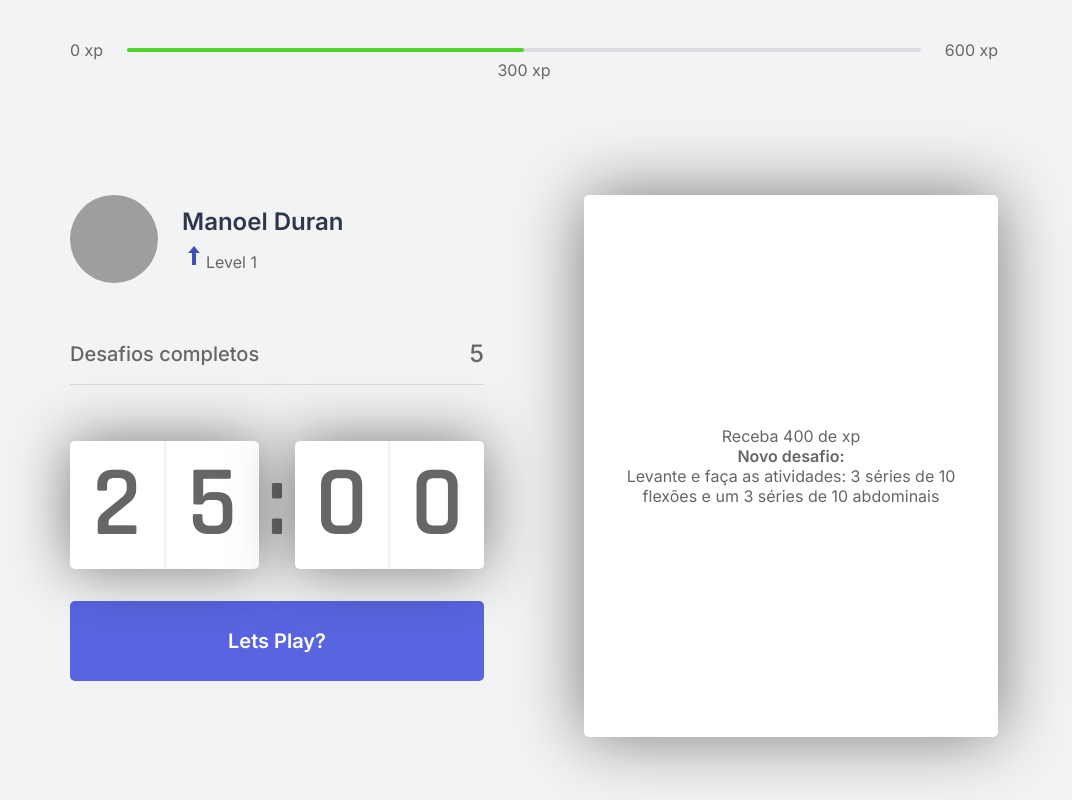
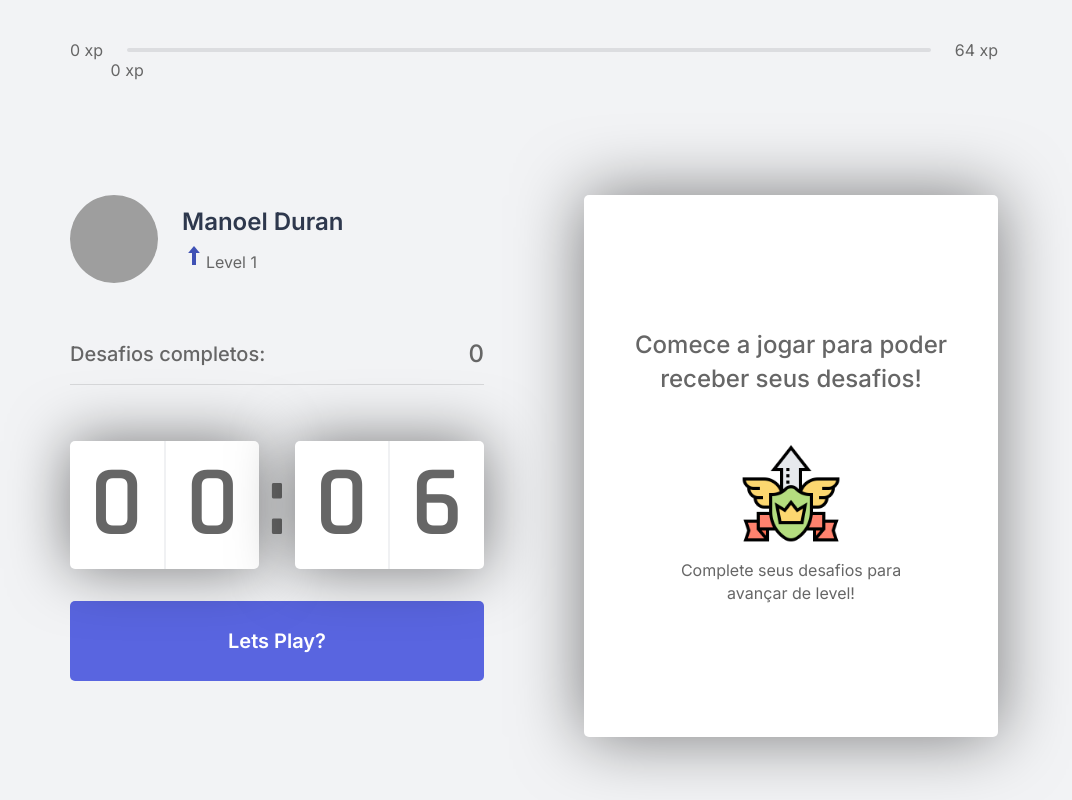
Before and after one commit to manoelduran/StudyBreak, a Next.js app: page / in a window 1280 px wide. Shown: the whole page, without its empty margins (106-1178 px from the left). Built offline with nearby package versions, Linux system fonts and the light colour scheme; grey boxes are pictures that could not be loaded.

Commit message:
countdownContext

```diff
--- /dev/null
+++ b/challenges.json
@@ -0,0 +1,62 @@
+[
+  {
+    "type": "body",
+    "description": "Estique um de seus braços com a palma da mão virada para frente e puxe os dedos para cima por 10 segundos por mão.",
+    "amount": 80
+  },
+  {
+    "type": "body",
+    "description": "Levante e faça o treino a seguir: 3 séries de 10 flexões e 3 séries de 10 abdominais.",
+    "amount": 60
+  },
+  {
+    "type": "body",
+    "description": "Puxe seu pescoço com a ajuda da mão para a direita e para a esquerda, permanecendo na posição por alguns segundos.",
+    "amount": 70
+  },
+  {
+    "type": "body",
+    "description": "Com as duas mãos na parte de trás da cabeça, leve-a para baixo, alongando a parte de trás da região.",
+    "amount": 60
+  },
+  {
+    "type": "body",
+    "description": "Cruze as pernas e desça com as mãos esticadas em direção ao chão. Repita o movimento com a outra perna na frente.",
+    "amount": 100
+  },
+  {
+    "type": "body",
+    "description": "Sentado, abra as pernas e tente encostar as palmas das mãos no chão, repita 3 vezes por 5 segundos.",
+    "amount": 80
+  },
+  {
+    "type": "body",
+    "description": "Puxe o joelho de encontro ao peito e segure, troque de perna após 10 segundos.",
+    "amount": 50
+  },
+  {
+    "type": "body",
+    "description": "Sentado, cruze uma perna e incline seu tronco à frente, troque de perna após 10 segundos.",
+    "amount": 80
+  },
+  {
+    "type": "eye",
+    "description": "Sentado, feche os olhos e cubra-os com as palmas da mão durante 2 minutos, depois abra normalmente.",
+    "amount": 90
+  },
+  {
+    "type": "eye",
+    "description": "Em algum ambiente aberto, olhe o mais longe que puder em quatro direções por 3s, mexa apenas os olhos. Repita 3 vezes.",
+    "amount": 140
+  },
+  {
+    "type": "eye",
+    "description": "Usando os polegares, massage a área abaixo das sobrancelhas em movimentos circulares por 15 segundos.",
+    "amount": 70
+  },
+  {
+    "type": "body",
+    "description": "Em pé, gire a cintura o máximo que puder para a esquerda, segure por cinco segundos. Repita para a direita.",
+    "amount": 90
+  }
+]
--- a/src/components/ChallengeBox/ChallengeBox.module.scss
+++ b/src/components/ChallengeBox/ChallengeBox.module.scss
@@ -33,3 +33,61 @@
     margin-bottom: 1rem;
   }
 }
+
+.challengeActive{
+  height: 100%;
+  display: flex;
+  flex-direction: column;
+  header{
+    color:var(--blue);
+    font-weight: 600;
+    font-size: 1.25rem;
+    padding: 0 2rem 1.5rem;
+    border-bottom: 1px solid var(--gray-line);
+  }
+  main{
+    flex: 1;
+    display: flex;
+    flex-direction: column;
+    align-items: center;
+    justify-content: center;
+    strong{
+      font-size: 2rem;
+      font-weight: 600;
+      color: var(--title);
+      margin: 1.5rem 0 1rem;
+    }
+    p{
+      line-height: 1.5;
+    }
+  }
+  footer{
+    display: grid;
+    grid-template-columns: repeat(2, 1fr);
+    gap: 1rem;
+  }
+  button{
+    height: 3rem;
+    display: flex;
+    align-items: center;
+    justify-content: center;
+    border: 0;
+    border-radius: 5px;
+    color: var(--white);
+    font-size: 1rem;
+    font-weight: 600;
+    transition:  filter 0.2s;
+  }
+  button:hover{
+    filter: brightness(0.9);
+  }
+}
+
+.challengeFailedButton{
+background: var(--red);
+}
+
+
+.challengeSucceededButton{
+  background: var(--green);
+}
--- a/src/components/ChallengeBox/ChallengeBox.tsx
+++ b/src/components/ChallengeBox/ChallengeBox.tsx
@@ -1,16 +1,35 @@
+import { useContext } from 'react';
+import { ChallengesContext } from '../../contexts/ChallengesContext';
 import styles from '../ChallengeBox/ChallengeBox.module.scss';
 export function ChallengeBox() {
-  const hasActiveChallenge = true;
+  const { activeChallenge, resetChallenge, completeChallenge } = useContext(ChallengesContext)
+
   return (
     <div className={styles.challengeBoxContainer}>
-      {hasActiveChallenge ? (
+      {activeChallenge ? (
         <div className={styles.challengeActive}>
-          <header>Receba 400 de xp</header>
+          <header>Receba {activeChallenge.amount} de xp</header>
           <main>
-            <img src="" alt="" />
+            <img src="/icons/workout.png" width="100px" height="100px" alt="" />
             <strong>Novo desafio:</strong>
-            <p>Levante e faça as atividades: 3 séries de 10 flexões e um 3 séries de 10 abdominais</p>
+            <p>{activeChallenge.description}</p>
           </main>
+          <footer>
+            <button
+              type="button"
+              className={styles.challengeFailedButton}
+              onClick={resetChallenge}
+            >
+              Falhei
+            </button>
+            <button
+              type="button"
+              className={styles.challengeSucceededButton}
+              onClick={completeChallenge}
+            >
+              Completei
+            </button>
+          </footer>
         </div>
       ) : (
         <div className={styles.challengeNotActive}>
--- a/src/components/CompletedChallenges/CompletedChallenges.tsx
+++ b/src/components/CompletedChallenges/CompletedChallenges.tsx
@@ -1,9 +1,12 @@
+import { useContext } from 'react';
+import { ChallengesContext } from '../../contexts/ChallengesContext';
 import styles from '../CompletedChallenges/CompletedChallenges.module.scss';
 export function CompletedChallenges() {
+  const { challengesCompleted } = useContext(ChallengesContext)
   return (
     <div className={styles.completedChallengesContainer}>
-      <span>Desafios completos</span>
-      <span>5</span>
+      <span>Desafios completos:</span>
+      <span>{challengesCompleted}</span>
     </div>
   );
 }
--- a/src/components/Countdown/Countdown.tsx
+++ b/src/components/Countdown/Countdown.tsx
@@ -1,11 +1,13 @@
 
-import { useState, useEffect } from 'react';
+import { useState, useEffect, useContext } from 'react';
+import { ChallengesContext } from '../../contexts/ChallengesContext';
 import styles from '../Countdown/Countdown.module.scss';
 
 let countdownTimeout: NodeJS.Timeout;
 
 export function Countdown() {
-  const [time, setTime] = useState(25 * 60);
+  const { startNewChallenge } = useContext(ChallengesContext)
+  const [time, setTime] = useState(0.1 * 60);
   const [isActive, setIsActive] = useState(false);
   const [hasFinished, setHasFinished] = useState(false);
   const minutes = Math.floor(time / 60);
@@ -20,7 +22,7 @@
   function handleResetCountdown() {
     clearTimeout(countdownTimeout);
     setIsActive(false);
-    setTime(25 * 60);
+    setTime(0.1 * 60);
   }
   useEffect(() => {
     if (isActive && time > 0) {
@@ -30,6 +32,7 @@
     } else if (isActive && time === 0) {
       setHasFinished(true)
       setIsActive(false);
+      startNewChallenge();
     }
   }, [isActive, time])
   return (
@@ -45,7 +48,7 @@
           <span>{secondRight}</span>
         </div>
       </div>
-      {hasFinished ?  (
+      {hasFinished ? (
         <button
           type="button"
           disabled
--- a/src/components/ExperienceBar/ExperienceBar.tsx
+++ b/src/components/ExperienceBar/ExperienceBar.tsx
@@ -1,16 +1,20 @@
+import { useContext } from 'react';
+import { ChallengesContext } from '../../contexts/ChallengesContext';
 import styles from '../ExperienceBar/styles.module.scss';
 
 export function ExperienceBar() {
+  const { currentExperience, experienceTonNextLevel } = useContext(ChallengesContext)
+  const percentToNextLevel = Math.round(currentExperience * 100) / (experienceTonNextLevel)
   return (
     <header className={styles.experienceBar}>
       <span>0 xp</span>
       <div className={styles.experience}>
-        <div style={{ width: '50%' }} />
-        <span className={styles.currentExperience} style={{ left: '50%' }}>
-          300 xp
+        <div style={{ width: `${percentToNextLevel}%` }} />
+        <span className={styles.currentExperience} style={{ left: `${percentToNextLevel}%` }}>
+          {currentExperience} xp
         </span>
       </div>
-      <span>600 xp</span>
+      <span>{experienceTonNextLevel} xp</span>
     </header>
   );
 }
--- a/src/components/Profile/Profile.tsx
+++ b/src/components/Profile/Profile.tsx
@@ -1,6 +1,9 @@
 import styles from '../Profile/Profile.module.scss';
 import { FcUp } from "react-icons/fc";
+import { useContext } from 'react';
+import { ChallengesContext } from '../../contexts/ChallengesContext';
 export function Profile() {
+  const { level } = useContext(ChallengesContext)
   return (
     <div className={styles.profileContainer}>
       <img src="https://github.com/manoelduran.png" alt="Manoel Duran" />
@@ -9,8 +12,8 @@
           Manoel Duran
         </strong>
         <p>
-          <FcUp  fontSize="1.5rem"/>
-          Level 1
+          <FcUp fontSize="1.5rem" />
+          Level {level}
         </p>
       </div>
     </div>
--- /dev/null
+++ b/src/contexts/ChallengesContext.tsx
@@ -0,0 +1,66 @@
+import { createContext, useState, ReactNode, useContext } from 'react';
+import challengs from '../../challenges.json';
+
+interface Challenge {
+  type: "body" | "eye";
+  description: string;
+  amount: number;
+}
+
+interface ChallengesContextData {
+  level: number;
+  currentExperience: number;
+  challengesCompleted: number;
+  activeChallenge: Challenge;
+  experienceTonNextLevel: number;
+  levelUp: () => void;
+  startNewChallenge: () => void;
+  resetChallenge: () => void;
+  completeChallenge: () => void;
+}
+
+interface ChallengesContextProviderProps {
+  children: ReactNode;
+}
+
+export const ChallengesContext = createContext({} as ChallengesContextData)
+
+export function ChallengesContextProvider({ children }: ChallengesContextProviderProps) {
+  const [level, setLevel] = useState(1);
+  const [currentExperience, setCurrentExperience] = useState(0);
+  const [challengesCompleted, setChallengesCompleted] = useState(0);
+  const [activeChallenge, setActiveChallenge] = useState(null);
+  const experienceTonNextLevel = Math.pow((level + 1) * 4, 2)
+  function levelUp() {
+    setLevel(level + 1);
+  }
+  function startNewChallenge() {
+    const randomChallengeIndex = Math.floor(Math.random() * challengs.length)
+    const challenge = challengs[randomChallengeIndex]
+    setActiveChallenge(challenge)
+  }
+
+  function resetChallenge() {
+    setActiveChallenge(null);
+  }
+
+  function completeChallenge() {
+    if (!activeChallenge) {
+      return
+    }
+    const { amount } = activeChallenge;
+    let finalExperience = currentExperience + amount;
+    if (finalExperience >= experienceTonNextLevel) {
+      finalExperience = finalExperience - experienceTonNextLevel;
+      levelUp();
+    }
+    setCurrentExperience(finalExperience);
+    setActiveChallenge(null);
+    setChallengesCompleted(challengesCompleted + 1);
+  }
+  return (
+    <ChallengesContext.Provider value={{ level, levelUp, currentExperience, challengesCompleted, startNewChallenge, activeChallenge, resetChallenge, experienceTonNextLevel, completeChallenge }}>
+      {children}
+    </ChallengesContext.Provider>
+  )
+}
--- a/src/pages/_app.tsx
+++ b/src/pages/_app.tsx
@@ -1,9 +1,15 @@
-import  '../styles/global.scss';
+import '../styles/global.scss';
 import { AppProps } from 'next/app';
+import React from 'react';
+import { ChallengesContextProvider } from '../contexts/ChallengesContext';
 
 function MyApp({ Component, pageProps }: AppProps) {
   return (
-    <Component {...pageProps} />
+    <>
+      <ChallengesContextProvider>
+        <Component {...pageProps} />
+      </ChallengesContextProvider>
+    </>
   );
 }
 
```
Also changed, not shown: src/contexts/CountdownContext.tsx (added, +18 -0 lines), public/icons/workout.png (added). Lines whose indentation alone changed are shown as unchanged.
